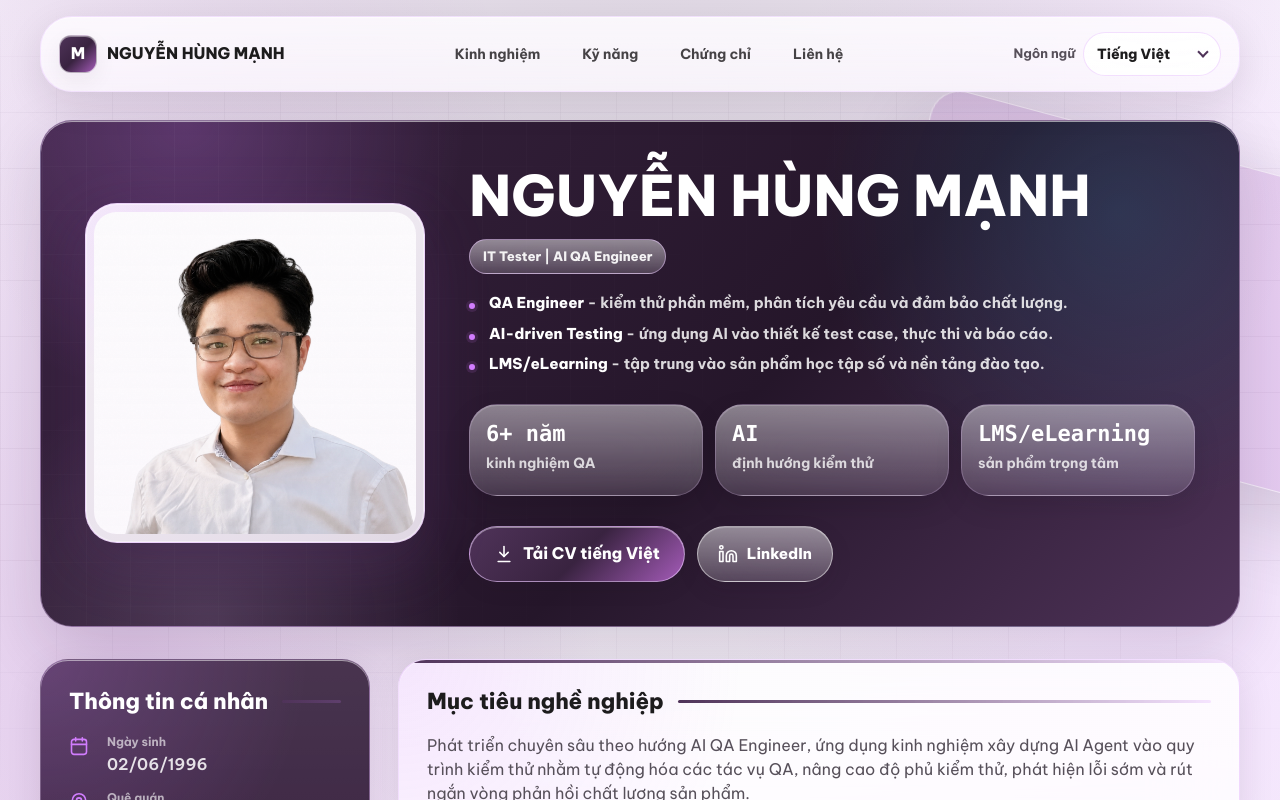
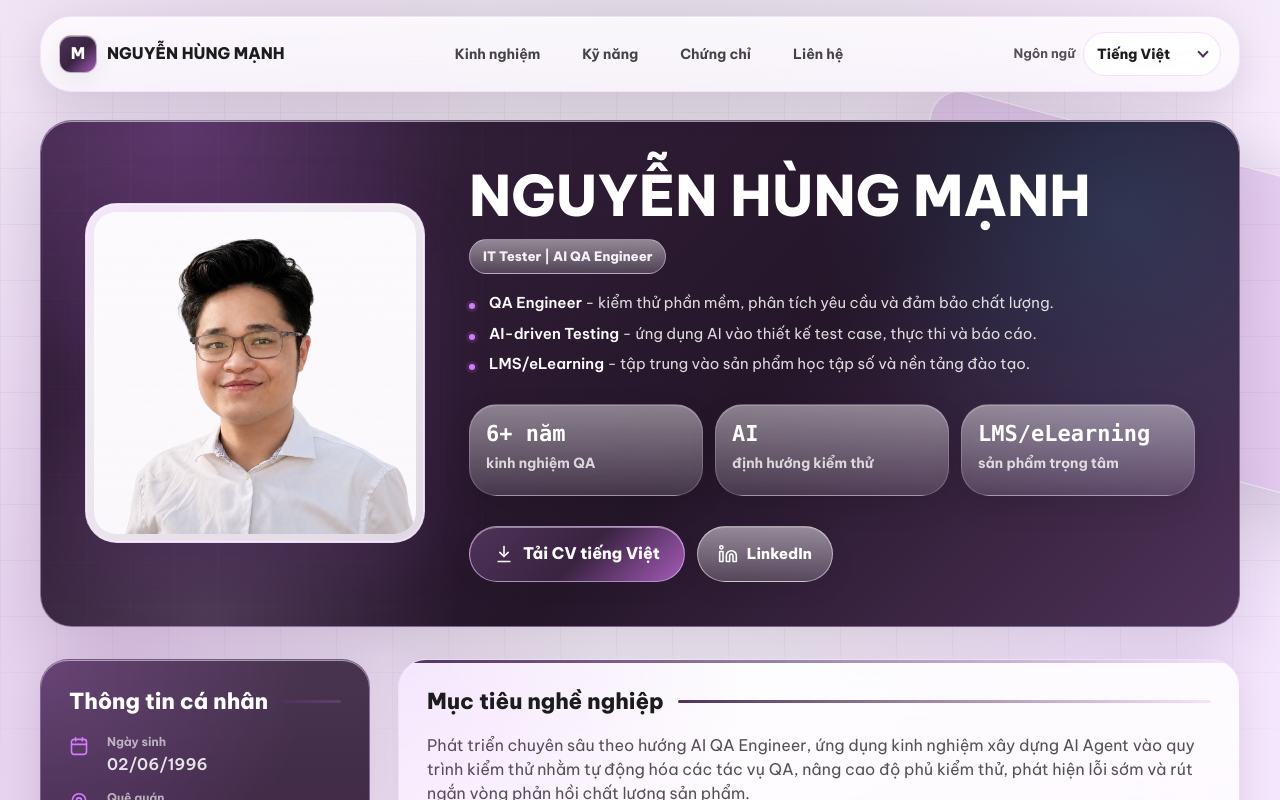
Before and after one commit to hungmanh0206/nguyenhungmanh-cv, a Next.js app: page / in a window 1280 px wide. Shown: the top 800 px of the page. Built offline with nearby package versions, Linux system fonts and the light colour scheme.

Commit message:
Soften hero intro text weight

```diff
--- a/app/globals.css
+++ b/app/globals.css
@@ -532,7 +532,7 @@ p {
   padding: 0;
   color: rgba(255, 255, 255, 0.84);
   font-size: 15px;
-  font-weight: 650;
+  font-weight: 400;
   list-style: none;
 }
 
@@ -543,7 +543,7 @@ p {
 
 .hero-intro-title {
   color: var(--white);
-  font-weight: 900;
+  font-weight: 600;
 }
 
 .hero-intro-copy::before {
```
